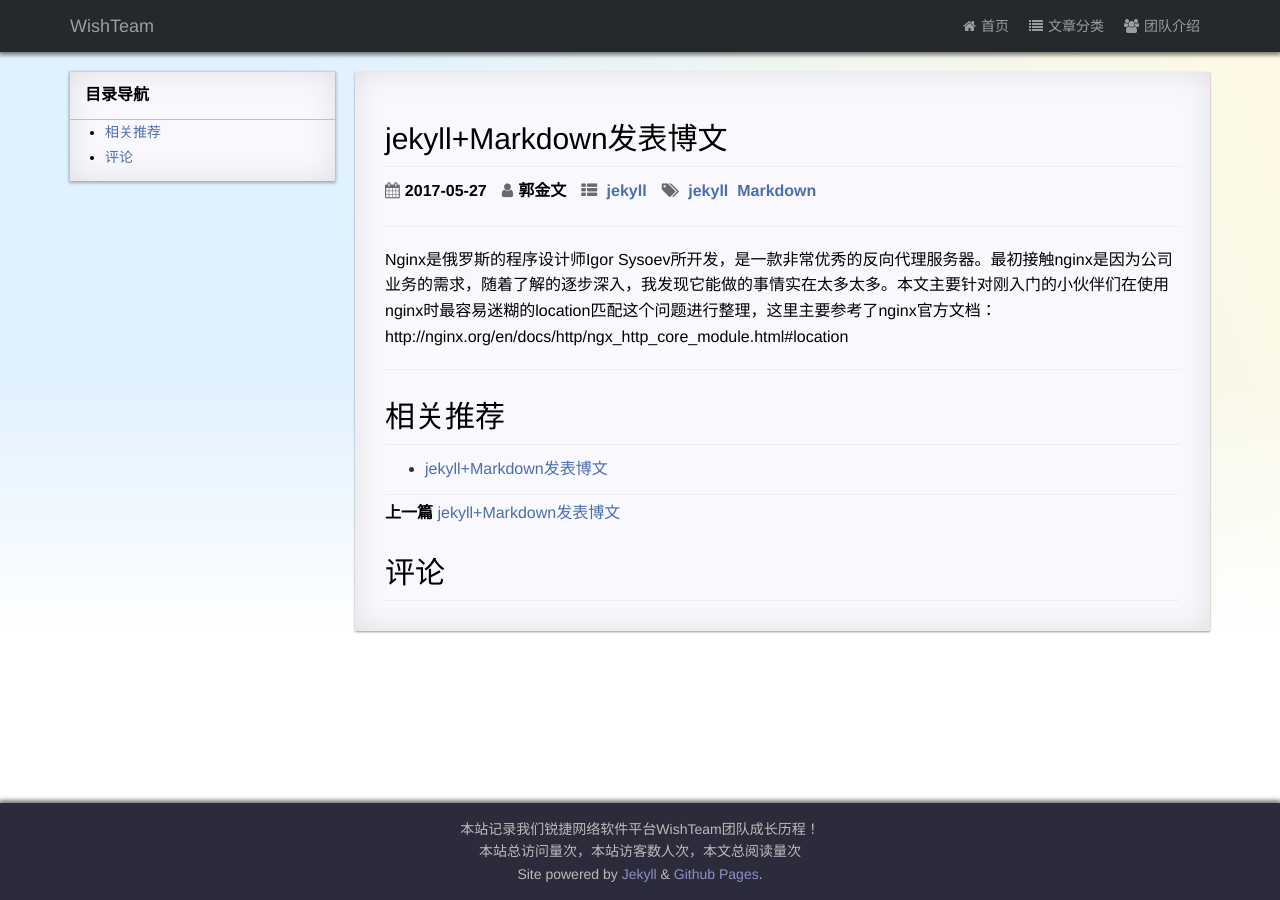
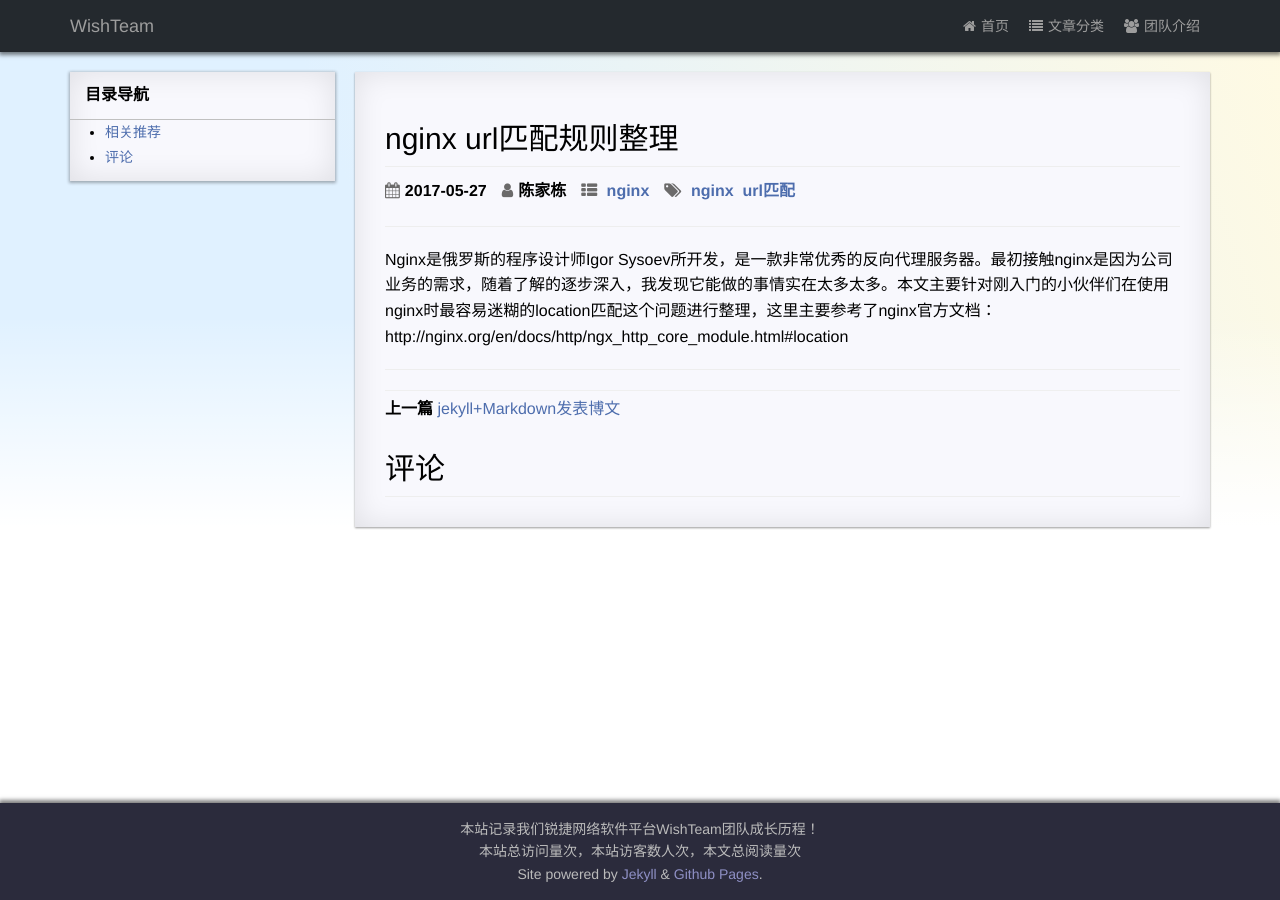
Before and after one commit to WishTeam/wishteam.github.io, a Jekyll site: the page built from _posts/2017-05-27-nginx-blog.md, in a window 1280 px wide. Built offline with Jekyll 4.4.1, drawn with Linux system fonts in a browser that asks for light colours; comment, search, counter and statistics services are not loaded; a style sheet for code colours, icons or effects is not loaded.

Commit message:
blog发表

```diff
--- a/_posts/2017-05-27-nginx-blog.md
+++ b/_posts/2017-05-27-nginx-blog.md
@@ -1,9 +1,9 @@
 ---
 layout: post
-title:  jekyll+Markdown发表博文
-categories: jekyll
-tags:  jekyll Markdown
-author: 郭金文
+title:  nginx url匹配规则整理
+categories: nginx
+tags:  nginx url匹配
+author: 陈家栋
 ---
 * content
 {:toc}
```
